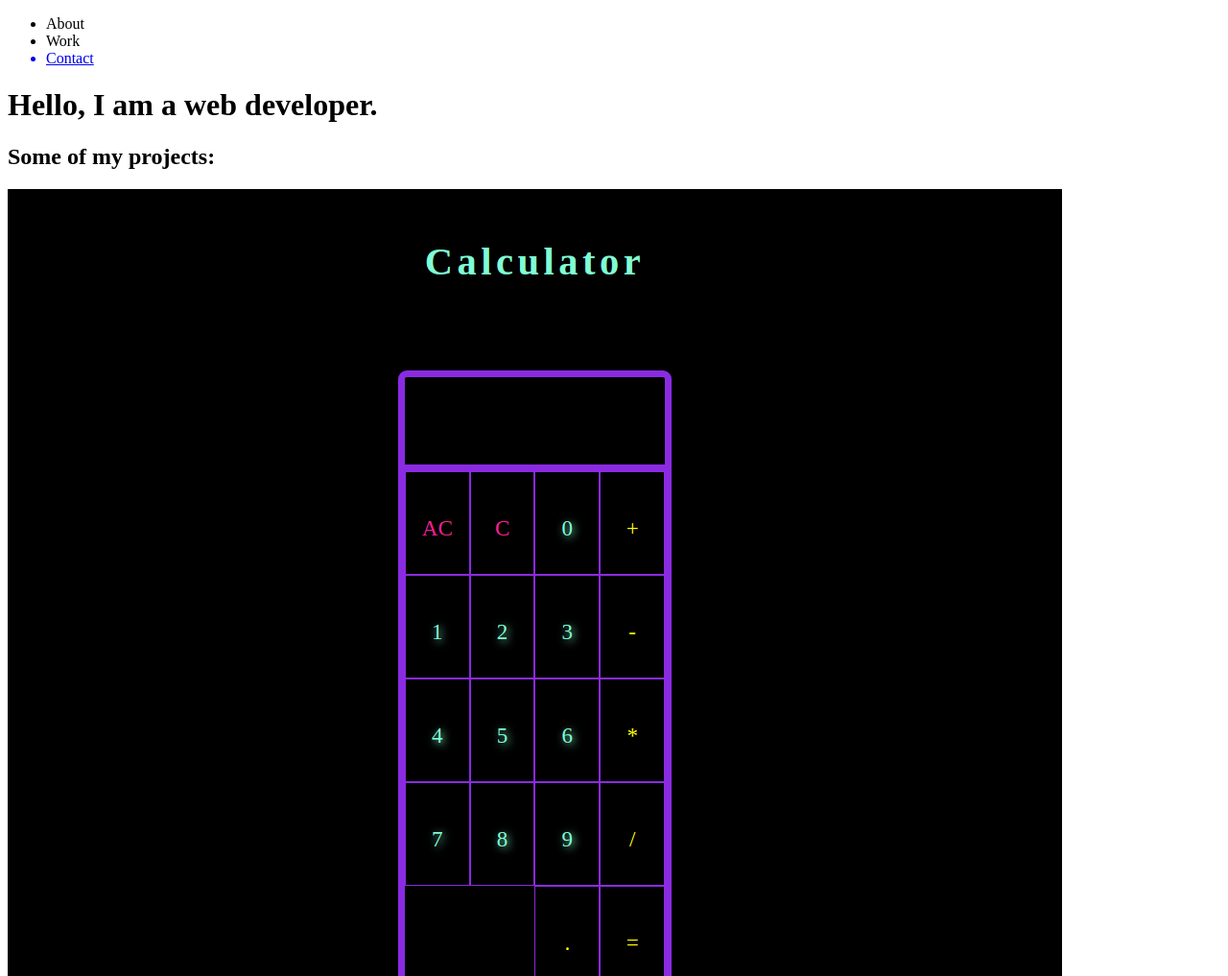
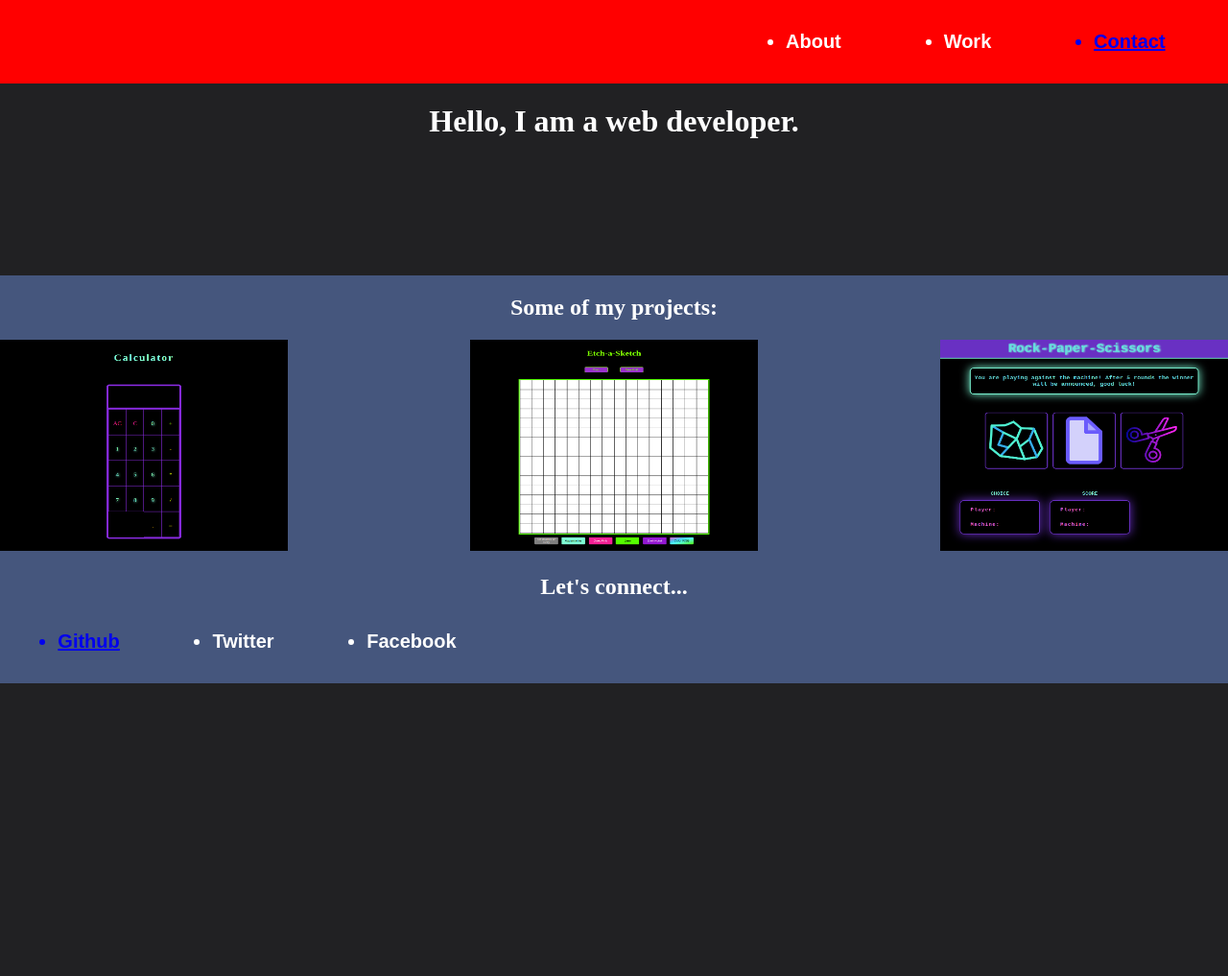
Before and after one commit to DanUshindi/third-project, a plain HTML site: page index.html in a window 1280 px wide. Shown: the top 1017 px of the page at 96% size. After the commit the page ends 800 px from the top, so only its background shows below. Drawn offline with Linux system fonts and the light colour scheme.

Commit message:
last commit

```diff
--- a/index.html
+++ b/index.html
@@ -3,12 +3,87 @@
   <head>
     <meta charset="UTF-8" />
     <title>Fork Me! FCC: Test Suite Template</title>
-    <link rel="stylesheet" href="css/style.css" />
+    <link rel="stylesheet" href="style.css" />
+    <style>
+      body {
+    display:flex;
+    flex-direction: column;
+    justify-content: space-around;
+    margin:0;
+    background:rgb(33,33,35);
+}
+
+#welcome-section {
+    display: flex;
+    flex-direction: row;
+    justify-content: space-between;
+    width: 100%;
+    background: red;
+}
+#navbar {
+    display: flex;
+    flex-direction: row;
+    justify-content: space-between;
+    width: 100%;
+
+}
+.first {
+    width: 60%;
+}
+
+ul {
+    display: flex;
+    flex-direction: row;
+    justify-content: space-around;
+    align-items: center;
+    width: 40%;
+    text-decoration: none;
+    font-size: 20px;
+    color: white;
+    padding: 0.6em;
+    font-weight: 600;
+    font-family: sans-serif;
+}
+#second {
+    height: 200px;
+    background: rgb(33,33,35);
+    width: 100%;
+}
+h1 {
+
+    text-align: center;
+    color: white;
+}
+img {
+    width: 300px;
+    height: 220px;
+}
+
+.three {
+    display: flex;
+    flex-direction:column ;
+    background: rgb(69,86,125);
+}
+h2 {
+    text-align: center;
+    color:white;
+}
+.container {
+    display: flex;
+    flex-direction: row;
+    justify-content: space-between;
+}
+ .four {
+    background: rgb(69,86,125);
+    width: 100%;
+}
+    </style>
   </head>
 
   <body>
     <header id="welcome-section">
       <nav id="navbar">
+        <div class="first"></div>
         <ul>
           <li>About</li>
           <li>Work</li>
@@ -16,8 +91,11 @@
         </ul>
       </nav>
     </header>
-    <div><h1>Hello, I am a web developer.</h1></div>
-    <main>
+
+    <div id="second">
+      <h1>Hello, I am a web developer.</h1>
+    </div>
+    <main class="three">
       <h2>Some of my projects:</h2>
       <section class="container" id="projects">
         <div class="project-tile">
@@ -36,7 +114,7 @@
           /></a>
         </div>
       </section>
-      <section id="contacts">
+      <div class="four">
         <h2>Let's connect...</h2>
         <ul>
           <a href="https://github.com/virag-ky"
@@ -45,7 +123,7 @@
           <li>Twitter</li>
           <li>Facebook</li>
         </ul>
-      </section>
+      </div>
     </main>
     <footer></footer>
 
--- /dev/null
+++ b/style.css
@@ -0,0 +1,85 @@
+body {
+    display:flex;
+    flex-direction: column;
+    justify-content: space-around;
+    margin:0;
+    background:rgb(33,33,35);
+}
+
+#welcome-section {
+    display: flex;
+    flex-direction: row;
+    justify-content: space-between;
+    width: 100%;
+    background: red;
+}
+#navbar {
+    display: flex;
+    flex-direction: row;
+    justify-content: space-between;
+    width: 100%;
+
+}
+.first {
+    width: 60%;
+}
+
+ul {
+    display: flex;
+    flex-direction: row;
+    justify-content: space-around;
+    align-items: center;
+    width: 40%;
+    text-decoration: none;
+    font-size: 20px;
+    color: white;
+    padding: 0.6em;
+    font-weight: 600;
+    font-family: sans-serif;
+}
+#second {
+    height: 200px;
+    background: rgb(33,33,35);
+    width: 100%;
+}
+h1 {
+
+    text-align: center;
+    color: white;
+}
+img {
+    width: 300px;
+    height: 220px;
+}
+
+.three {
+    display: flex;
+    flex-direction:column ;
+    background: rgb(69,86,125);
+}
+h2 {
+    text-align: center;
+    color:white;
+}
+.container {
+    display: flex;
+    flex-direction: row;
+    justify-content: space-between;
+}
+ .four {
+    background: rgb(69,86,125);
+    width: 100%;
+}
+.five {
+    display: flex;
+    flex-direction: row;
+    justify-content: space-around;
+    align-items: center;
+    margin-left:360px;
+}
+.un {
+    margin-left:15px;
+}
+.deux {
+    margin-right: 15px;
+}
```
